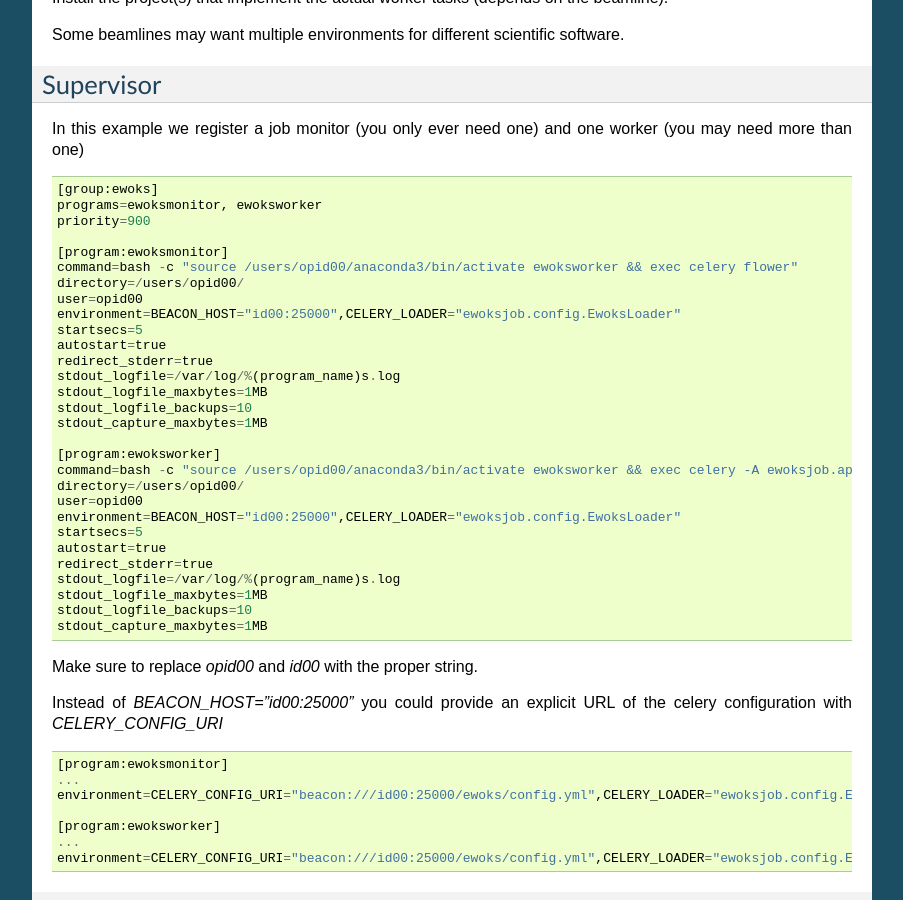
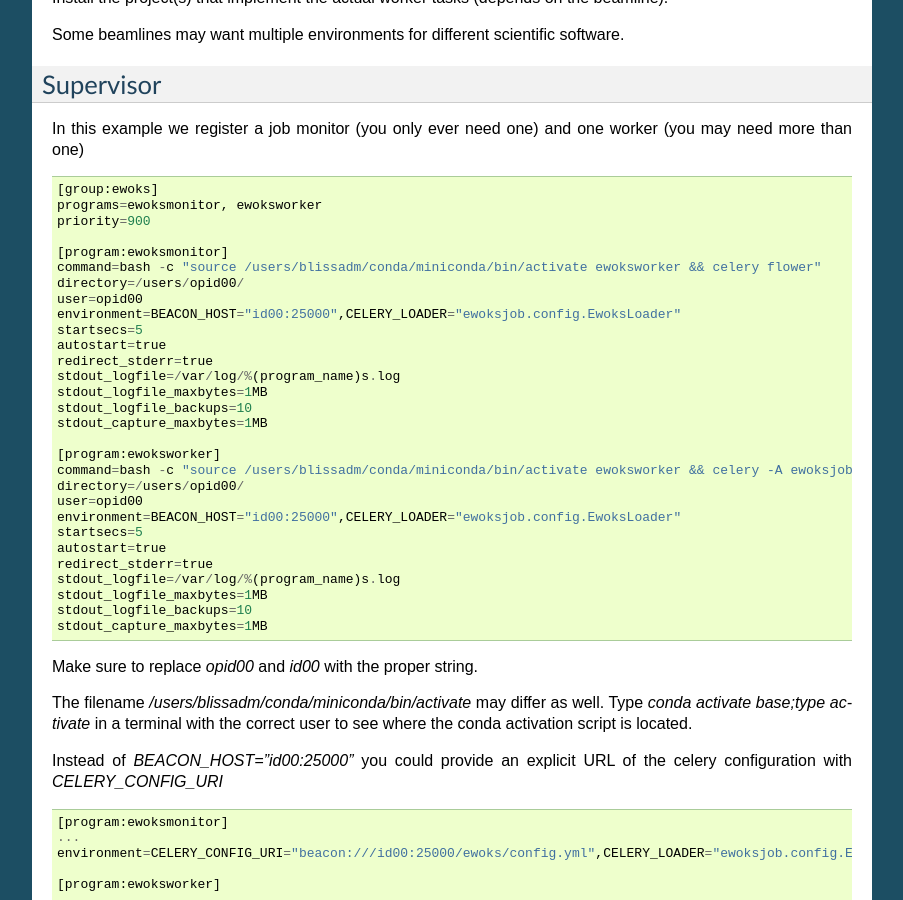
Before and after one commit to ewoks-kit/ewoksjob, a Sphinx documentation site: the page built from doc/bliss.rst, in a window 1280 px wide and 900 px high, scrolled down 538 px. Shown: the whole window, without its empty margins (198-1101 px from the left). Built offline with Sphinx 7.4.7, drawn with Linux system fonts in a browser that asks for light colours.

Commit message:
docs: conda activate script may have a different directory

```diff
--- a/doc/bliss.rst
+++ b/doc/bliss.rst
@@ -46,7 +46,7 @@ In this example we register a job monitor (you only ever need one) and one worke
     priority=900
 
     [program:ewoksmonitor]
-    command=bash -c "source /users/opid00/anaconda3/bin/activate ewoksworker && exec celery flower"
+    command=bash -c "source /users/blissadm/conda/miniconda/bin/activate ewoksworker && celery flower"
     directory=/users/opid00/
     user=opid00
     environment=BEACON_HOST="id00:25000",CELERY_LOADER="ewoksjob.config.EwoksLoader"
@@ -59,7 +59,7 @@ In this example we register a job monitor (you only ever need one) and one worke
     stdout_capture_maxbytes=1MB
 
     [program:ewoksworker]
-    command=bash -c "source /users/opid00/anaconda3/bin/activate ewoksworker && exec celery -A ewoksjob.apps.ewoks worker"
+    command=bash -c "source /users/blissadm/conda/miniconda/bin/activate ewoksworker && celery -A ewoksjob.apps.ewoks worker"
     directory=/users/opid00/
     user=opid00
     environment=BEACON_HOST="id00:25000",CELERY_LOADER="ewoksjob.config.EwoksLoader"
@@ -72,6 +72,9 @@ In this example we register a job monitor (you only ever need one) and one worke
     stdout_capture_maxbytes=1MB
 
 Make sure to replace `opid00` and `id00` with the proper string.
+
+The filename `/users/blissadm/conda/miniconda/bin/activate` may differ as well. Type `conda activate base;type activate` in a terminal
+with the correct user to see where the conda activation script is located.
 
 Instead of `BEACON_HOST="id00:25000"` you could provide an explicit URL of the celery configuration with `CELERY_CONFIG_URI`
 
```
